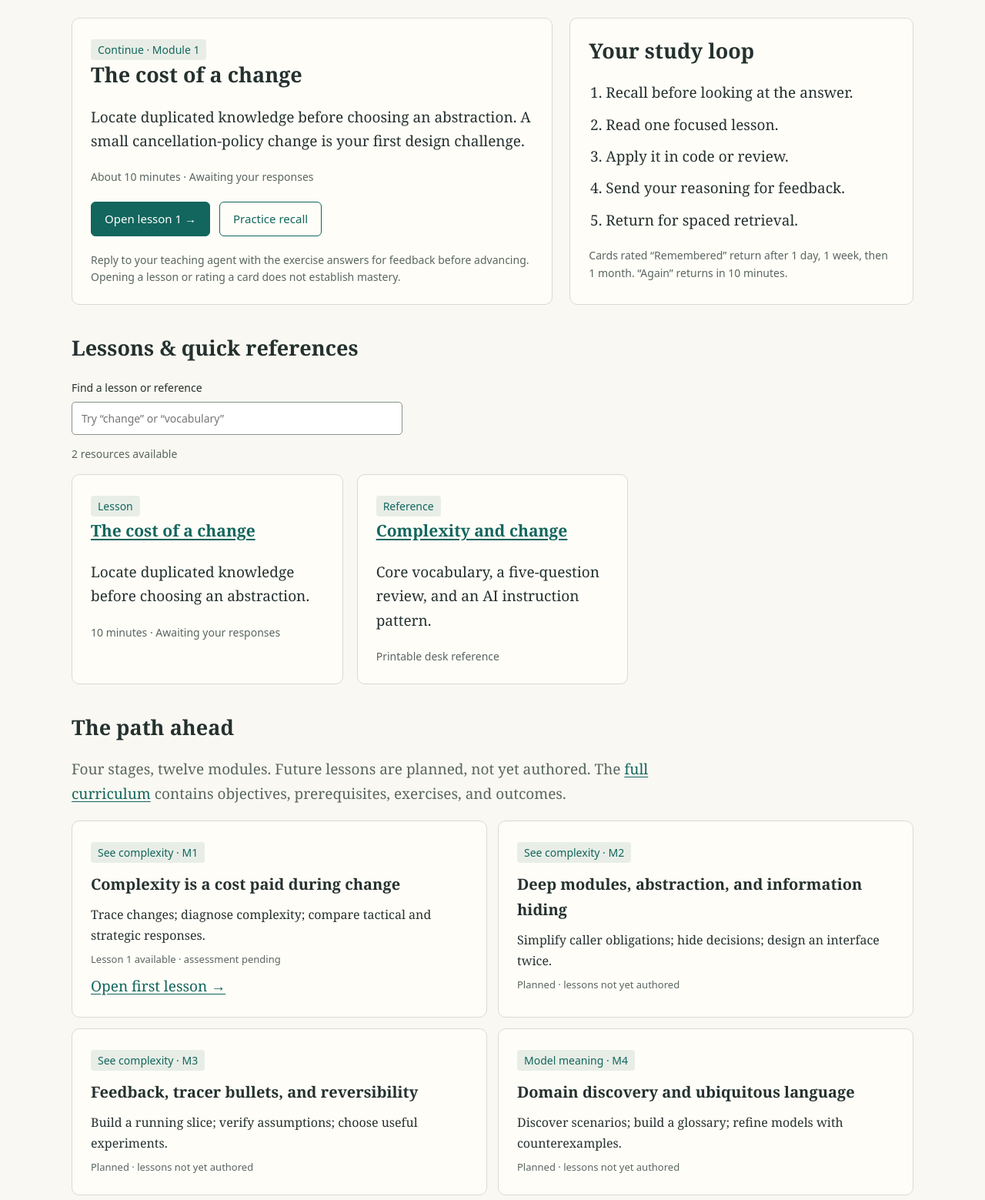
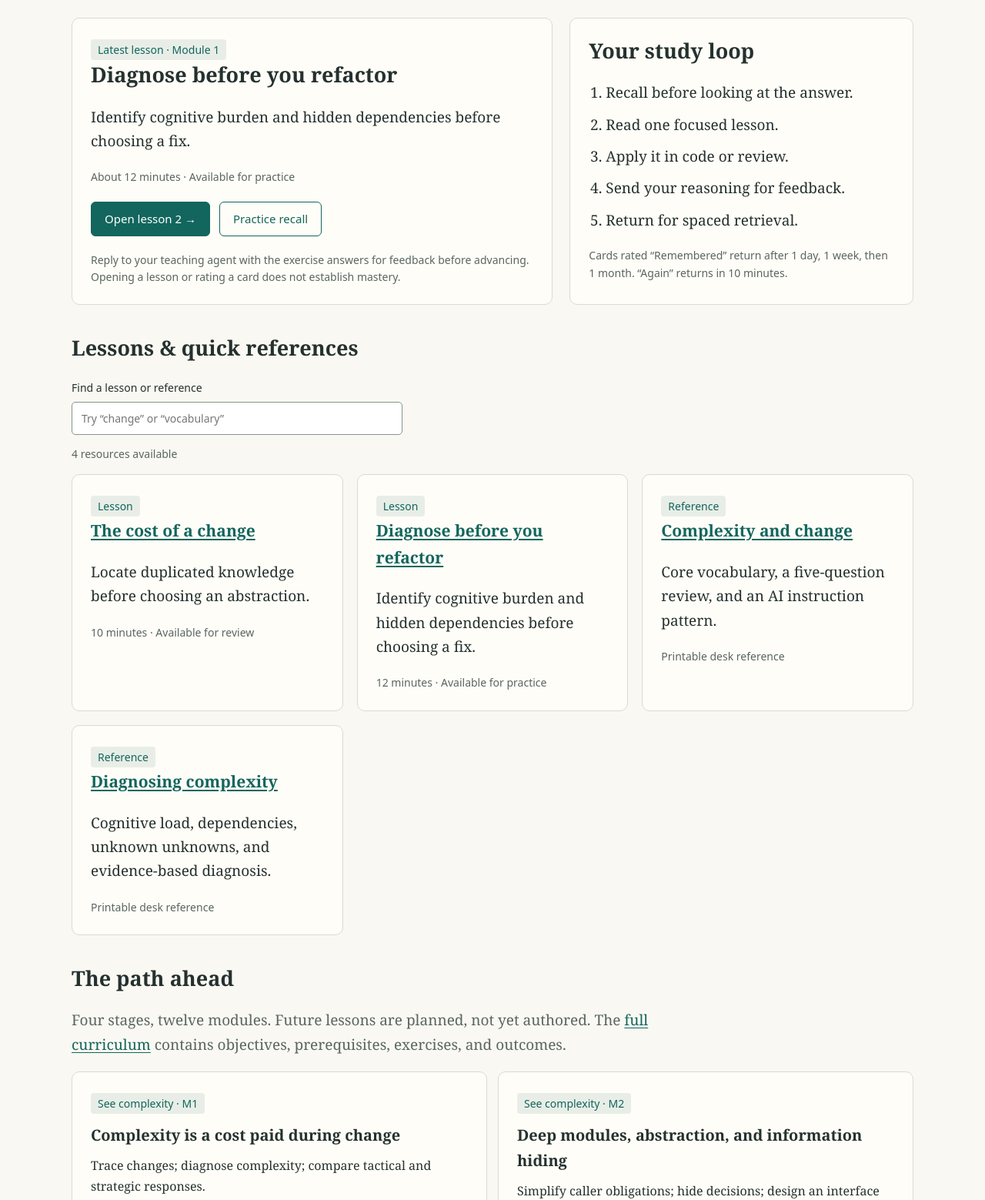
Before and after one commit to bneevan/teach.me.strategic.software.design, a website: page index.html in a window 1280 px wide. Shown: the part 477-2036 px from the top of the page at 77% size. Drawn offline with Linux system fonts and the light colour scheme.

Commit message:
Add complexity diagnosis lesson, reference, and flashcards

```diff
--- a/assets/course-data.js
+++ b/assets/course-data.js
@@ -3,9 +3,15 @@ window.COURSE_DATA = {
   lessons: [{ id: '0001', title: 'The cost of a change', module: 1, minutes: 10,
     href: 'lessons/0001-the-cost-of-a-change.html',
     description: 'Locate duplicated knowledge before choosing an abstraction.',
-    status: 'Awaiting your responses' }],
+    status: 'Available for review' },
+    { id: '0002', title: 'Diagnose before you refactor', module: 1, minutes: 12,
+      href: 'lessons/0002-diagnose-before-you-refactor.html',
+      description: 'Identify cognitive burden and hidden dependencies before choosing a fix.',
+      status: 'Available for practice' }],
   references: [{ title: 'Complexity and change', href: 'reference/complexity-and-change.html',
-    description: 'Core vocabulary, a five-question review, and an AI instruction pattern.' }],
+    description: 'Core vocabulary, a five-question review, and an AI instruction pattern.' },
+    { title: 'Diagnosing complexity', href: 'reference/diagnosing-complexity.html',
+      description: 'Cognitive load, dependencies, unknown unknowns, and evidence-based diagnosis.' }],
   modules: [
     ['See complexity', 'Complexity is a cost paid during change', 'Trace changes; diagnose complexity; compare tactical and strategic responses.'],
     ['See complexity', 'Deep modules, abstraction, and information hiding', 'Simplify caller obligations; hide decisions; design an interface twice.'],
@@ -42,6 +48,16 @@ window.COURSE_DATA = {
     { id: 'module-depth', topic: 'Interfaces', question: 'What makes a module deep, and what does not?',
       answer: 'It offers useful behavior behind an interface simpler than the work it hides. Extra implementation lines, unrelated responsibilities, and merely fewer methods do not establish depth.', source: 'reference/complexity-and-change.html' },
     { id: 'ai-review', topic: 'Judgment', question: 'What should you ask an AI agent for besides a working policy-change patch?',
-      answer: 'Identify representations of the changed fact, preserve independent rules, propose a bounded improvement, show the diff and behavioral evidence, and report assumptions and checks actually run.', source: 'reference/complexity-and-change.html' }
+      answer: 'Identify representations of the changed fact, preserve independent rules, propose a bounded improvement, show the diff and behavioral evidence, and report assumptions and checks actually run.', source: 'reference/complexity-and-change.html' },
+    { id: 'cognitive-load', topic: 'Complexity', question: 'What is cognitive load in a maintenance task?',
+      answer: 'The facts a maintainer must keep in mind to perform the task correctly, such as units, ordering constraints, meanings, and exceptions. A small function can impose a large cognitive burden.', source: 'reference/diagnosing-complexity.html' },
+    { id: 'unknown-unknowns', topic: 'Complexity', question: 'How does an unknown unknown differ from a known obligation?',
+      answer: 'A maintainer may not realize the obligation exists or that they need to look for it. Once discovered it is known; the design issue is how easily a relevant obligation can escape discovery.', source: 'reference/diagnosing-complexity.html' },
+    { id: 'dependency-symptoms', topic: 'Complexity', question: 'How can a dependency contribute to more than one complexity symptom?',
+      answer: 'Relying on another part can require coordinated edits, impose facts to remember, and create obligations that are easy to miss. Dependencies can be necessary; judge their locality and discoverability.', source: 'reference/diagnosing-complexity.html' },
+    { id: 'refresh-obligation', topic: 'Interfaces', question: 'A caller must refresh rules before asking for a cancellation decision. Is that part of the interface?',
+      answer: 'Yes. The interface includes the ordering and freshness obligations required for correct use, even when the function signature shows only a number argument.', source: 'lessons/0002-diagnose-before-you-refactor.html' },
+    { id: 'repair-vs-design', topic: 'Judgment', question: 'What can remain wrong after adding a forgotten refresh call?',
+      answer: 'The immediate path may be repaired, but future callers must still discover and remember the same sequence. A design improvement should reduce that coordination burden without concealing important failure or latency costs.', source: 'lessons/0002-diagnose-before-you-refactor.html' }
   ]
 };
--- a/assets/workspace.js
+++ b/assets/workspace.js
@@ -36,6 +36,13 @@
   }
   function dashboard() {
     $('lesson-count').textContent = data.lessons.length;
+    const current = data.lessons.at(-1);
+    $('current-module').textContent = `Latest lesson · Module ${current.module}`;
+    $('current-title').textContent = current.title;
+    $('current-description').textContent = current.description;
+    $('current-meta').textContent = `About ${current.minutes} minutes · ${current.status}`;
+    $('current-link').href = current.href;
+    $('current-link').textContent = `Open lesson ${Number(current.id)} →`;
     function refreshCount() {
       $('due-count').textContent = core.dueCards(data.cards, states, Date.now()).length;
     }
@@ -65,12 +72,16 @@
     renderLibrary();
     data.modules.forEach(([part, title, description], index) => {
       const panel = element('li', undefined, 'panel');
+      const available = data.lessons.filter(lesson => lesson.module === index + 1);
+      const status = available.length ? `${available.length} lesson${available.length === 1 ? '' : 's'} available · practice with feedback` : 'Planned · lessons not yet authored';
       panel.append(element('span', `${part} · M${index + 1}`, 'badge'), element('h3', title),
-        element('p', description), element('p', index === 0 ? 'Lesson 1 available · assessment pending' : 'Planned · lessons not yet authored', 'meta'));
-      if (index === 0) {
-        const link = element('a', 'Open first lesson →');
-        link.href = data.lessons[0].href;
-        panel.append(link);
+        element('p', description), element('p', status, 'meta'));
+      for (const lesson of available) {
+        const paragraph = element('p');
+        const link = element('a', `Lesson ${Number(lesson.id)}: ${lesson.title} →`);
+        link.href = lesson.href;
+        paragraph.append(link);
+        panel.append(paragraph);
       }
       $('module-list').append(panel);
     });
--- a/index.html
+++ b/index.html
@@ -3,12 +3,12 @@
 <body data-page="dashboard"><main class="workspace">
 <nav aria-label="Main navigation"><a href="index.html" aria-current="page">Dashboard</a><a href="flashcards.html">Flashcards</a><a href="COURSE.html">Full curriculum</a><a href="RESOURCES.html">Sources</a><a href="MISSION.html">Mission</a></nav>
 <p class="eyebrow">Your learning workspace</p><h1>Strategic Software Design</h1><p class="lead">Design for the next change. Guide the agent. Own the judgment.</p>
-<div class="grid" aria-label="Course overview"><div class="stat"><strong>12</strong><span>modules on the roadmap</span></div><div class="stat"><strong id="lesson-count">1</strong><span>lesson available · assessment pending</span></div><div class="stat"><strong id="due-count">—</strong><span>cards new or due for recall</span></div></div>
+<div class="grid" aria-label="Course overview"><div class="stat"><strong>12</strong><span>modules on the roadmap</span></div><div class="stat"><strong id="lesson-count">2</strong><span>lessons available · assess through practice</span></div><div class="stat"><strong id="due-count">—</strong><span>cards new or due for recall</span></div></div>
 <p id="storage-warning" class="notice storage-warning" role="status" hidden></p>
-<div class="two-column"><section class="panel"><span class="badge">Continue · Module 1</span><h2>The cost of a change</h2><p>Locate duplicated knowledge before choosing an abstraction. A small cancellation-policy change is your first design challenge.</p><p class="meta">About 10 minutes · Awaiting your responses</p><div class="actions"><a class="button" href="lessons/0001-the-cost-of-a-change.html">Open lesson 1 →</a><a class="button secondary" href="flashcards.html">Practice recall</a></div><p class="notice">Reply to your teaching agent with the exercise answers for feedback before advancing. Opening a lesson or rating a card does not establish mastery.</p></section>
+<div class="two-column"><section class="panel"><span class="badge" id="current-module">Latest lesson · Module 1</span><h2 id="current-title">Diagnose before you refactor</h2><p id="current-description">Identify cognitive burden and hidden dependencies before choosing a fix.</p><p class="meta" id="current-meta">About 12 minutes · Available for practice</p><div class="actions"><a class="button" id="current-link" href="lessons/0002-diagnose-before-you-refactor.html">Open lesson 2 →</a><a class="button secondary" href="flashcards.html">Practice recall</a></div><p class="notice">Reply to your teaching agent with the exercise answers for feedback before advancing. Opening a lesson or rating a card does not establish mastery.</p></section>
 <section class="panel"><h2>Your study loop</h2><ol class="check-list"><li>Recall before looking at the answer.</li><li>Read one focused lesson.</li><li>Apply it in code or review.</li><li>Send your reasoning for feedback.</li><li>Return for spaced retrieval.</li></ol><p class="notice">Cards rated “Remembered” return after 1 day, 1 week, then 1 month. “Again” returns in 10 minutes.</p></section></div>
 <section aria-labelledby="library-heading"><h2 id="library-heading">Lessons &amp; quick references</h2><label class="search-label" for="library-search">Find a lesson or reference</label><input id="library-search" type="search" placeholder="Try “change” or “vocabulary”" aria-controls="library"><p id="library-count" class="notice" role="status"></p><div id="library" class="grid"></div></section>
 <section aria-labelledby="roadmap-heading"><h2 id="roadmap-heading">The path ahead</h2><p class="muted">Four stages, twelve modules. Future lessons are planned, not yet authored. The <a href="COURSE.html">full curriculum</a> contains objectives, prerequisites, exercises, and outcomes.</p><ol id="module-list" class="module-list"></ol></section>
-<noscript><p>Enable JavaScript for the searchable library, roadmap summary, and review counts. You can still <a href="lessons/0001-the-cost-of-a-change.html">open Lesson 1</a>, use the <a href="reference/complexity-and-change.html">quick reference</a>, or read the <a href="COURSE.html">full curriculum</a>.</p></noscript>
+<noscript><p>Enable JavaScript for the searchable library, roadmap summary, and review counts. You can still <a href="lessons/0001-the-cost-of-a-change.html">open Lesson 1</a>, open <a href="lessons/0002-diagnose-before-you-refactor.html">Lesson 2</a>, use the <a href="reference/diagnosing-complexity.html">diagnostic reference</a>, or read the <a href="COURSE.html">full curriculum</a>.</p></noscript>
 <footer>Grounded in Ousterhout, Hunt &amp; Thomas, and Evans. Review dates are self-rated practice data stored in this browser, not a record of demonstrated learning. No account, build step, or network connection required.</footer>
 </main></body></html>
```
Also changed, not shown: COURSE.html (+7 -4 lines), COURSE.md (+4 -3 lines), RESOURCES.html (+1 -0 lines), RESOURCES.md (+1 -0 lines), flashcards.html (+3 -3 lines), lessons/0001-the-cost-of-a-change.html (+2 -2 lines), lessons/0002-diagnose-before-you-refactor.html (added, +25 -0 lines), reference/diagnosing-complexity.html (added, +9 -0 lines), tests/course-data.test.cjs (added, +32 -0 lines).
